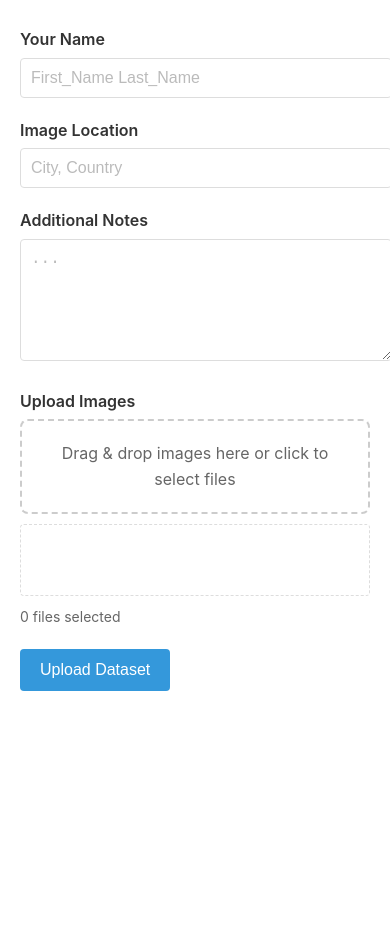
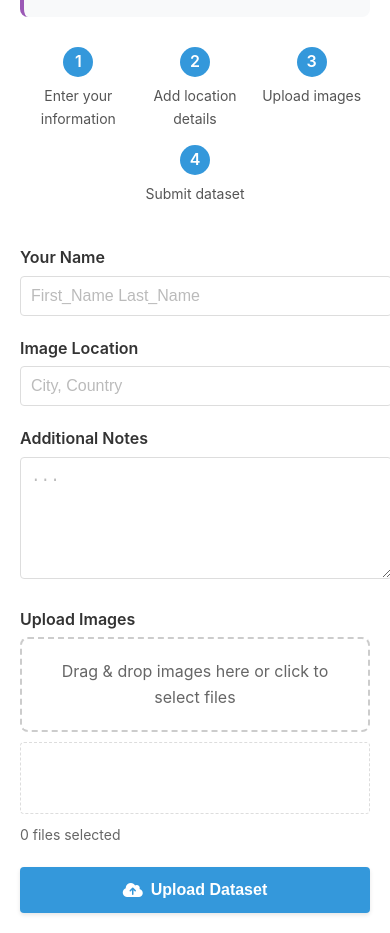
Before and after one commit to TimWindecker/Navigation-Dataset-Website, a plain HTML site: page public/index.html in a window 390 px wide. Shown: the part 1824-2757 px from the top of the page. Before the commit the page ends 2535 px from the top, so only its background shows below. Drawn offline with nearby package versions, Linux system fonts and the light colour scheme.

Commit message:
Optimize for mobile

```diff
--- a/public/index.html
+++ b/public/index.html
@@ -5,6 +5,8 @@
     <meta name="viewport" content="width=device-width, initial-scale=1.0">
     <title>🧭 Navigation Data Collection</title>
     <link rel="stylesheet" href="https://cdnjs.cloudflare.com/ajax/libs/github-markdown-css/5.2.0/github-markdown.min.css">
+    <!-- Add Font Awesome for icons -->
+    <link rel="stylesheet" href="https://cdnjs.cloudflare.com/ajax/libs/font-awesome/6.2.0/css/all.min.css">
     <style>
         body {
             font-family: -apple-system, BlinkMacSystemFont, "Segoe UI", Roboto, Helvetica, Arial, sans-serif;
@@ -82,14 +84,46 @@
             background-color: rgba(255,255,255,0.9);
             text-align: center;
         }
-        /* Mobile responsiveness for gallery */
+        /* Mobile responsiveness for gallery - ENHANCED */
         @media (max-width: 640px) {
             .gallery-item {
-                width: 140px;
+                width: 160px; /* Slightly larger than before */
             }
             .gallery-item img {
-                height: 100px;
+                height: 120px; /* Slightly taller than before */
             }
+        }
+        /* Form steps styles - NEW */
+        .form-steps {
+            display: flex;
+            justify-content: space-between;
+            margin-bottom: 25px;
+            flex-wrap: wrap;
+        }
+        .form-step {
+            display: flex;
+            flex-direction: column;
+            align-items: center;
+            flex: 1;
+            min-width: 100px;
+            margin-bottom: 15px;
+        }
+        .step-number {
+            width: 30px;
+            height: 30px;
+            border-radius: 50%;
+            background-color: #3498db;
+            color: white;
+            display: flex;
+            justify-content: center;
+            align-items: center;
+            margin-bottom: 8px;
+            font-weight: 600;
+        }
+        .step-text {
+            text-align: center;
+            font-size: 14px;
+            color: #555;
         }
         .form-group {
             margin-bottom: 20px;
@@ -114,22 +148,40 @@
         textarea {
             min-height: 100px;
         }
-        button {
+        /* Enhanced submit button - UPDATED */
+        button[type="submit"] {
             background-color: #3498db;
             color: white;
             border: none;
-            padding: 12px 20px;
+            padding: 14px 24px; /* Slightly larger */
             border-radius: 4px;
             cursor: pointer;
             font-size: 16px;
-            transition: background-color 0.3s;
+            transition: all 0.3s;
+            display: flex;
+            align-items: center;
+            justify-content: center;
+            width: 100%;
+            margin-top: 10px;
+            font-weight: 600;
+            box-shadow: 0 2px 4px rgba(0,0,0,0.1);
         }
-        button:hover {
+        button[type="submit"]:hover {
             background-color: #2980b9;
+            transform: translateY(-2px);
+            box-shadow: 0 4px 8px rgba(0,0,0,0.15);
         }
-        button:disabled {
+        button[type="submit"]:active {
+            transform: translateY(0);
+        }
+        button[type="submit"] i {
+            margin-right: 8px;
+        }
+        button[type="submit"]:disabled {
             background-color: #95a5a6;
             cursor: not-allowed;
+            transform: none;
+            box-shadow: none;
         }
         #file-list {
             margin-top: 10px;
@@ -158,10 +210,17 @@
             border-radius: 3px;
             cursor: pointer;
         }
+        /* Enhanced status message - UPDATED */
         .status {
-            padding: 10px;
+            padding: 15px;
             margin-top: 20px;
-            border-radius: 4px;
+            border-radius: 6px;
+            display: flex;
+            align-items: center;
+        }
+        .status i {
+            margin-right: 10px;
+            font-size: 18px;
         }
         .success {
             background-color: #d4edda;
@@ -208,9 +267,10 @@
             white-space: nowrap;
             border: 0;
         }
+        /* Slightly larger file preview - UPDATED */
         .file-preview {
-            width: 40px;
-            height: 40px;
+            width: 50px; /* Was 40px */
+            height: 50px; /* Was 40px */
             object-fit: cover;
             margin-right: 10px;
             border-radius: 3px;
@@ -258,11 +318,31 @@
         <p>Loading project information...</p>
     </div>
 
-    <!-- New example images section -->
+    <!-- Example images section -->
     <div class="example-images">
         <h3>Example Images</h3>
         <div class="image-gallery">
             <!-- Example images will be dynamically loaded here -->
+        </div>
+    </div>
+
+    <!-- NEW: Form Steps Guide -->
+    <div class="form-steps">
+        <div class="form-step">
+            <div class="step-number">1</div>
+            <div class="step-text">Enter your information</div>
+        </div>
+        <div class="form-step">
+            <div class="step-number">2</div>
+            <div class="step-text">Add location details</div>
+        </div>
+        <div class="form-step">
+            <div class="step-number">3</div>
+            <div class="step-text">Upload images</div>
+        </div>
+        <div class="form-step">
+            <div class="step-number">4</div>
+            <div class="step-text">Submit dataset</div>
         </div>
     </div>
 
@@ -292,7 +372,8 @@
             <div class="upload-count" id="upload-count">0 files selected</div>
         </div>
 
-        <button type="submit" id="submit-btn">Upload Dataset</button>
+        <!-- Enhanced submit button with icon -->
+        <button type="submit" id="submit-btn"><i class="fas fa-cloud-upload-alt"></i>Upload Dataset</button>
     </form>
 
     <div id="progress-container">
@@ -595,6 +676,7 @@
                 localStorage.setItem('recentUploads', JSON.stringify(recentUploadsList));
                 displayRecentUploads();
 
+                // Updated success message with icon
                 showStatus('All files uploaded successfully!', 'success');
 
                 // Reset the form
@@ -608,7 +690,7 @@
                 showStatus(`Error uploading files: ${error.message}`, 'error');
             } finally {
                 submitBtn.disabled = false;
-                submitBtn.innerHTML = 'Upload Dataset';
+                submitBtn.innerHTML = '<i class="fas fa-cloud-upload-alt"></i>Upload Dataset';
                 progressContainer.style.display = 'none';
             }
         });
@@ -666,13 +748,22 @@
             progressText.textContent = `${percent}% (${current}/${total})`;
         }
 
+        // Enhanced status message function with icons
         function showStatus(message, type) {
-            statusMessage.textContent = message;
+            let icon = '';
+            if (type === 'success') {
+                icon = '<i class="fas fa-check-circle"></i>';
+            } else if (type === 'error') {
+                icon = '<i class="fas fa-exclamation-circle"></i>';
+            }
+
+            statusMessage.innerHTML = `${icon}${message}`;
             statusMessage.className = `status ${type}`;
+
             // Auto-hide success messages after 5 seconds
             if (type === 'success') {
                 setTimeout(() => {
-                    statusMessage.textContent = '';
+                    statusMessage.innerHTML = '';
                     statusMessage.className = 'status';
                 }, 5000);
             }
```
